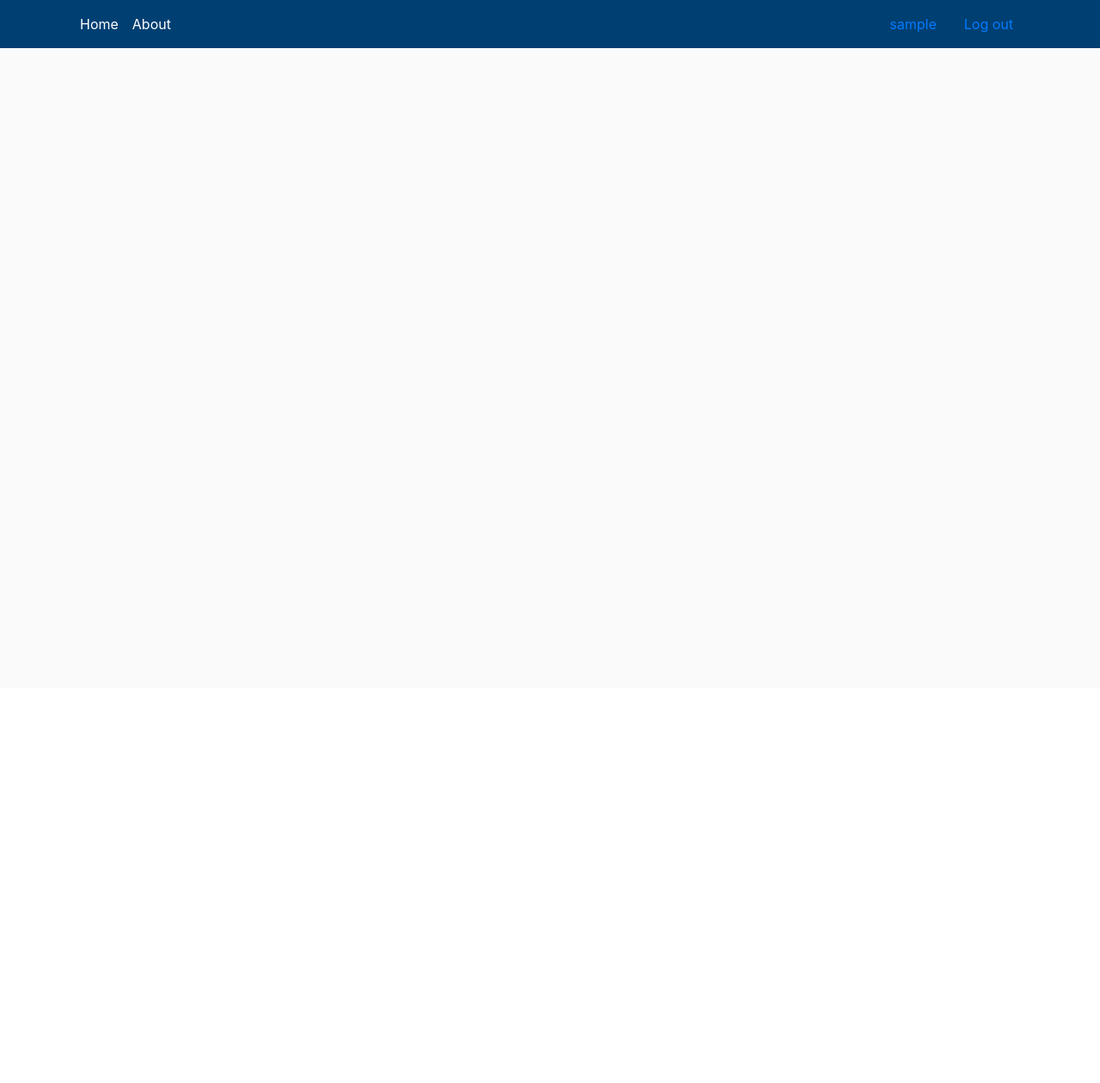
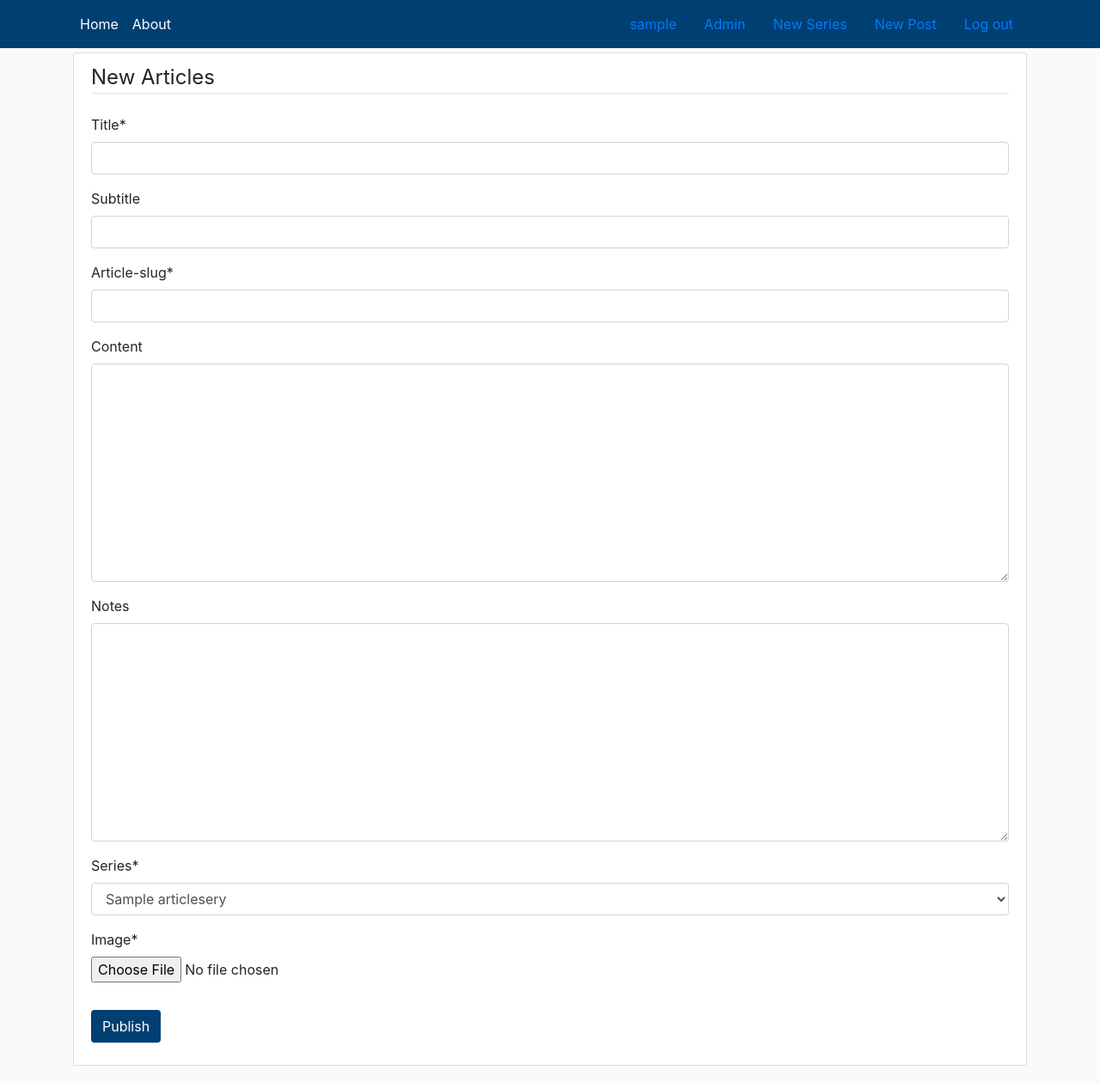
Before and after one commit to Francis-Mwaniki/py-getty, a Django app: page /new_post in a window 1280 px wide. Shown: the whole page at 86% size. Before the commit the page ends 56 px from the top, so only its background shows below. Run offline with Django 4.2, Linux system fonts and the light colour scheme; a user stored in the database is signed in; tables that the repository leaves empty hold one stand-in row (values such as "Sample post"); some libraries are stand-ins or nearby versions.

Commit message:
articles-deploy

```diff
--- /dev/null
+++ b/main_app/decorators.py
@@ -0,0 +1,22 @@
+from django.shortcuts import redirect
+from django.contrib import messages
+
+def user_is_superuser(function=None, redirect_url='/'):
+    """
+    Decorator for views that checks that the user is superuser, redirecting
+    to the homepage if necessary by default.
+    """
+    def decorator(view_func):
+        def _wrapped_view(request, *args, **kwargs):
+            if not request.user.is_superuser:
+                messages.error(request, "You are not authorized to access this!")
+                return redirect(redirect_url)
+
+            return view_func(request, *args, **kwargs)
+
+        return _wrapped_view
+
+    if function:
+        return decorator(function)
+
+    return decorator
--- /dev/null
+++ b/main_app/forms.py
@@ -0,0 +1,49 @@
+from django import forms
+from .models import Articles, ArticleSeries
+class SeriesCreateForm(forms.ModelForm):
+    class Meta:
+        model = ArticleSeries
+
+        fields = [
+            "title",
+            "subtitle",
+            "slug",
+            "image",
+        ]
+
+class ArticleCreateForm(forms.ModelForm):
+    class Meta:
+        model = Articles
+
+        fields = [
+            "title",
+            "subtitle",
+            "article_slug",
+            "content",
+            "notes",
+            "series",
+            "image",
+        ]
+
+class SeriesUpdateForm(forms.ModelForm):
+    class Meta:
+        model = ArticleSeries
+
+        fields = [
+            "title",
+            "subtitle",
+            "image",
+        ]
+
+class ArticleUpdateForm(forms.ModelForm):
+    class Meta:
+        model = Articles
+
+        fields = [
+            "title",
+            "subtitle",
+            "content",
+            "notes",
+            "series",
+            "image",
+        ]
--- a/main_app/templates/main/home.html
+++ b/main_app/templates/main/home.html
@@ -9,11 +9,22 @@
                         <div class="aspect-ratio-box">
                             <img class="img-fluid" src="{{ object.image.url }}">
                         </div>
-                        <div class="article-metadata">
-                            <a class="mr-2" href="{% url 'profile' object.author %}">{{ object.author }}</a>
-                            <small class="text-muted">{{ object.published|date:"F d, Y" }}</small>
-                        </div>
                     </a>
+                    <div class="article-metadata">
+                        <a class='mr-2' href="{% url 'profile' object.author %}">{{ object.author }}</a>
+                        <small class="text-muted">{{ object.published|date:"F d, Y" }}</small>
+                        {% if object.author == user %}
+                            <div style="float:right">
+                                {% if type == "series" %}
+                                    <a class="btn btncolor btn-sm mt-1 mb-1" href="{% url 'series_update' object.slug %}">Update</a>
+                                    <a class="btn btn-danger btn-sm mt-1 mb-1" href="{% url 'series_delete' object.slug %}">Delete</a>
+                                {% else %}
+                                    <a class="btn btncolor btn-sm mt-1 mb-1" href="{% url 'article_update' object.series.slug object.article_slug %}">Update</a>
+                                    <a class="btn btn-danger btn-sm mt-1 mb-1" href="{% url 'article_delete' object.series.slug object.article_slug  %}">Delete</a>
+                                {% endif %}
+                            </div>
+                        {% endif %}
+                    </div>
                     <div>
                         <a class="article-title line-clamp-2 title-style" style="font-size: 22px" href="/{{object.slug}}">
                             {{ object.title }}
--- a/main_app/templates/main/includes/navbar.html
+++ b/main_app/templates/main/includes/navbar.html
@@ -19,9 +19,14 @@
                 <a class="nav-item nav-link" href="{% url 'profile' user.username %}">
                     {{user.username}} <i class="fas fa-user"></i>
                 </a>
+                {% if user.is_superuser %}
+                <a class="nav-item nav-link" href="admin/">Admin</a>
+                <a class="nav-item nav-link" href="{% url 'series-create' %}">New Series</a>
+                <a class="nav-item nav-link" href="{% url 'post-create' %}">New Post</a>
                 <a class="nav-item nav-link" href="{% url 'logout' %}">
                     Log out <i class="fas fa-sign-out-alt"></i>
                 </a>
+                   {% endif %}
             {% else %}
                 <a class="nav-item nav-link" href="{% url 'login' %}">
                     Log in <i class="fas fa-sign-in-alt"></i>
--- /dev/null
+++ b/main_app/templates/main/new_record.html
@@ -0,0 +1,17 @@
+{% extends "main/header.html" %}
+{% load crispy_forms_tags %}
+{% block content %}
+    <div class="content-section">
+        <form method="POST" enctype="multipart/form-data">
+            {% csrf_token %}
+            <fieldset class="form-group">
+                <legend class="border-bottom mb-4">New {{ object }}</legend>
+                {{ form|crispy }}
+                {{ form.media }}
+            </fieldset>
+            <div class="form-group">
+                <button class="btn btncolor" type="submit">Publish</button>
+            </div>
+        </form>
+    </div>
+{% endblock content %}
--- a/main_app/urls.py
+++ b/main_app/urls.py
@@ -1,10 +1,14 @@
 from django.urls import path
 from . import views
 
-
 urlpatterns = [
-   path("", views.homepage, name="homepage"),
+    path("", views.homepage, name="homepage"),
+    path("new_series", views.new_series, name="series-create"),
+    path("new_post", views.new_post, name="post-create"),
     path("<series>", views.series, name="series"),
+    path("<series>/update", views.series_update, name="series_update"),
+    path("<series>/delete", views.series_delete, name="series_delete"),
     path("<series>/<article>", views.article, name="article"),
-
+    path("<series>/<article>/update", views.article_update, name="article_update"),
+    path("<series>/<article>/delete", views.article_delete, name="article_delete")
 ]
--- a/main_app/views.py
+++ b/main_app/views.py
@@ -1,5 +1,8 @@
 from django.shortcuts import render
 from .models import Articles, ArticleSeries
+from django.shortcuts import render, redirect
+from .decorators import user_is_superuser
+from .forms import SeriesCreateForm, ArticleCreateForm, SeriesUpdateForm, ArticleUpdateForm
 # Create your views here.
 
 def homepage(request):
@@ -8,18 +11,23 @@ def homepage(request):
     return render(
         request=request,
         template_name='main/home.html',
-        context={"objects": matching_series}
+       context={
+            "objects": matching_series,
+            "type": "series"
+        }
         )
 
 
 def series(request, series: str):
-    matching_articles = Articles.objects.filter(series__slug=series).all()
+    matching_series = Articles.objects.filter(series__slug=series).all()
 
-    return render(request=request,
-                  template_name='main/home.html',
-                  context={"objects": matching_articles}
-                  )
-
+    return render(
+        request=request,
+        template_name='main/home.html',
+        context={
+            "objects": matching_series,
+            "type": "article"
+            })
 def article(request, series: str, article: str):
     matching_article = Articles.objects.filter(series__slug=series, article_slug=article).first()
 
@@ -27,3 +35,115 @@ def article(request, series: str, article: str):
                   template_name='main/article.html',
                   context={"object": matching_article}
                   )
+@user_is_superuser
+def new_series(request):
+    if request.method == 'POST':
+        form = SeriesCreateForm(request.POST, request.FILES)
+        if form.is_valid():
+            form.save()
+            return redirect('homepage')
+    else:
+        form = SeriesCreateForm()
+
+    return render(
+        request=request,
+        template_name='main/new_record.html',
+        context={
+            "object": "Series",
+            "form": form
+            }
+        )
+
+@user_is_superuser
+def new_post(request):
+    if request.method == "POST":
+        form = ArticleCreateForm(request.POST, request.FILES)
+        if form.is_valid():
+            form.save()
+            return redirect(f"{form.cleaned_data['series'].slug}/{form.cleaned_data.get('article_slug')}")
+
+    else:
+         form = ArticleCreateForm()
+
+    return render(
+        request=request,
+        template_name='main/new_record.html',
+        context={
+            "object": "Articles",
+            "form": form
+            }
+        )
+
+def series_update(request, series):
+    matching_series = ArticleSeries.objects.filter(slug=series).first()
+
+    if request.method == "POST":
+        form = SeriesUpdateForm(request.POST, request.FILES, instance=matching_series)
+        if form.is_valid():
+            form.save()
+            return redirect('homepage')
+
+    else:
+        form = SeriesUpdateForm(instance=matching_series)
+
+        return render(
+            request=request,
+            template_name='main/new_record.html',
+            context={
+                "object": "Series",
+                "form": form
+                }
+            )
+def series_delete(request, series):
+    matching_series = ArticleSeries.objects.filter(slug=series).first()
+
+    if request.method == "POST":
+        matching_series.delete()
+        return redirect('/')
+    else:
+        return render(
+            request=request,
+            template_name='main/confirm_delete.html',
+            context={
+                "object": matching_series,
+                "type": "Series"
+                }
+            )
+
+@user_is_superuser
+def article_update(request, series, article):
+    matching_article = Articles.objects.filter(series__slug=series, article_slug=article).first()
+
+    if request.method == "POST":
+        form = ArticleUpdateForm(request.POST, request.FILES, instance=matching_article)
+        if form.is_valid():
+            form.save()
+            return redirect(f'/{matching_article.slug}')
+
+    else:
+        form = ArticleUpdateForm(instance=matching_article)
+
+        return render(
+            request=request,
+            template_name='main/new_record.html',
+            context={
+                "object": "Articles",
+                "form": form
+                }
+            )
+@user_is_superuser
+def article_delete(request, series, article):
+    matching_article = Articles.objects.filter(series__slug=series, article_slug=article).first()
+
+    if request.method == "POST":
+        matching_article.delete()
+        return redirect('/')
+    else:
+        return render(
+            request=request,
+            template_name='main/confirm_delete.html',
+            context={
+                "object": matching_article,
+                "type": "article"
+                }
+            )
```
Also changed, not shown: main_app/templates/main/article.html (+7 -1 lines), main_app/templates/main/confirm_delete.html (added, +16 -0 lines), media/ArticleSeries/articles/articles/celluloid-shot0001.jpg (added), media/ArticleSeries/articles/articles2/programming-1836330__340.png (added), media/ArticleSeries/articles/articles3/programming-1836330__340.png (added), media/ArticleSeries/articles/celluloid-shot0001_GqKRk6O.jpg (added), media/ArticleSeries/birds/binary-1327493__340.jpg (added), media/ArticleSeries/twiga/monitor-933392__340.jpg (added), media/Users/francis/monitor-933392__340.jpg (added).
